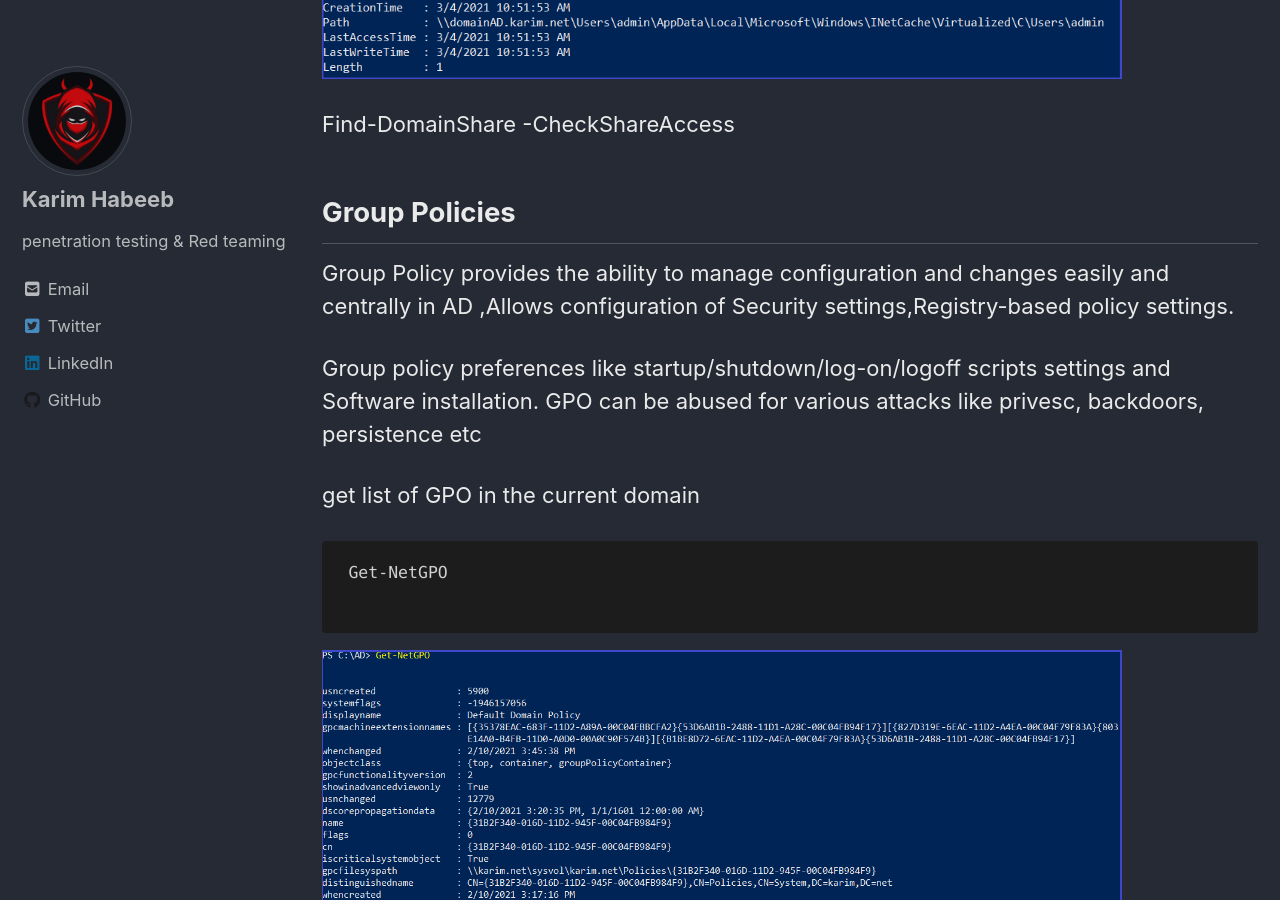
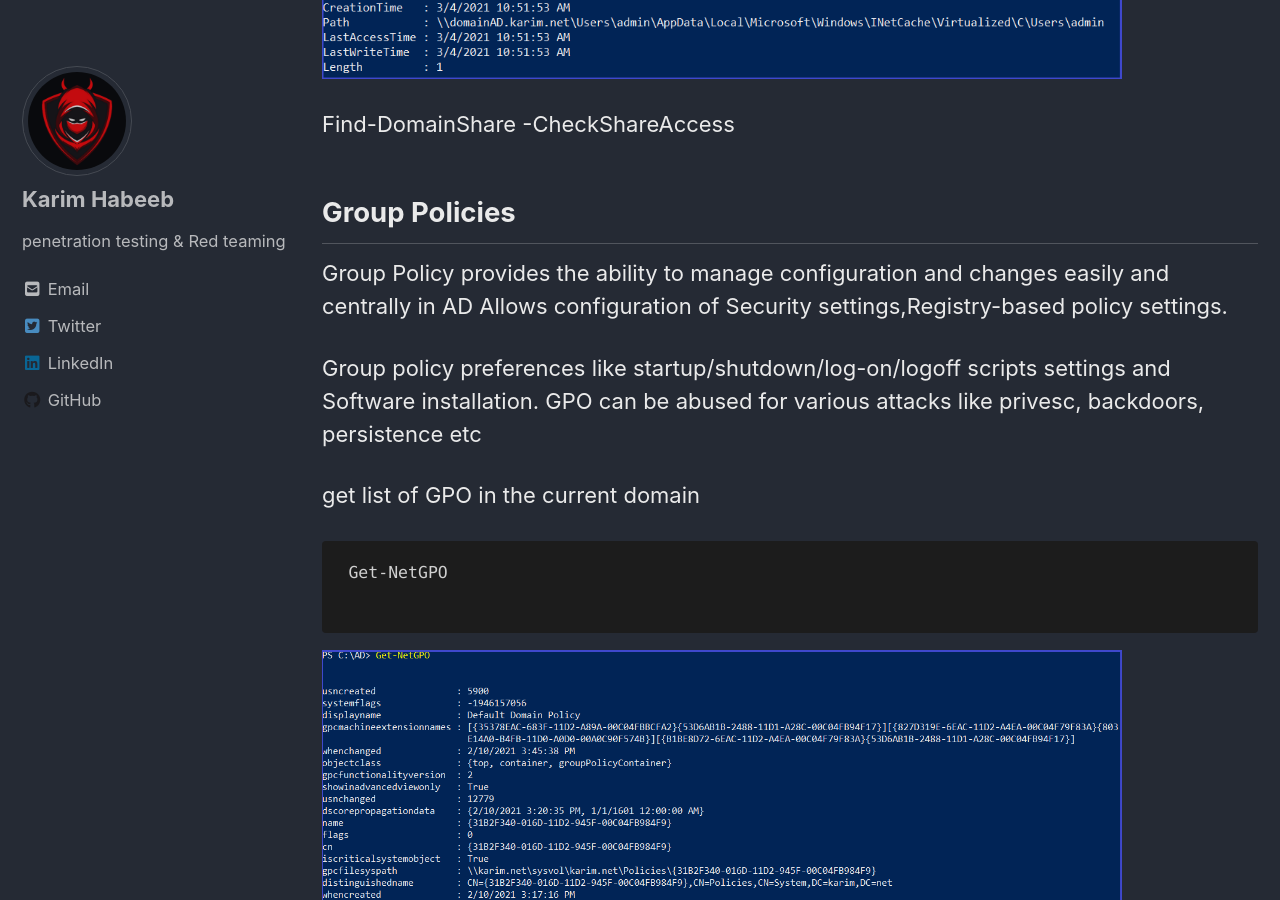
Before and after one commit to NoRed0x/NoRed0x.github.io, a Jekyll site: the page built from _posts/Red-Teaming/2021-06-12-active-directory-domain-enumeration-part-2.md, in a window 1280 px wide and 900 px high, scrolled down 3515 px. Built offline with Jekyll 4.4.1, drawn with Linux system fonts in a browser that asks for light colours; cached includes are drawn as plain includes; nearby versions of some CDN libraries.

Commit message:
Update 2021-06-12-active-directory-domain-enumeration-part-2.md

```diff
--- a/_posts/Red-Teaming/2021-06-12-active-directory-domain-enumeration-part-2.md
+++ b/_posts/Red-Teaming/2021-06-12-active-directory-domain-enumeration-part-2.md
@@ -62,7 +62,7 @@ Invoke-FileFinder
 Find-DomainShare -CheckShareAccess
 
 ## Group Policies
- Group Policy provides the ability to manage configuration and changes easily and centrally in AD ,Allows configuration of Security settings,Registry-based policy settings.
+ Group Policy provides the ability to manage configuration and changes easily and centrally in AD Allows configuration of Security settings,Registry-based policy settings.
 
  Group policy preferences like startup/shutdown/log-on/logoff scripts settings and Software installation.
  GPO can be abused for various attacks like privesc, backdoors, persistence etc
@@ -113,6 +113,6 @@ Get-NetOU
 
 <img src="/img/adpart2/ou1.png" alt="Getting-gz" width="800" height="200">
 
-<img src="/img/adpart2/ou2.png" alt="Getting-gz" width="600" height="130">
+<img src="/img/adpart2/ou2.png" alt="Getting-gz" width="500" height="100">
 
 ## ACLs
```
